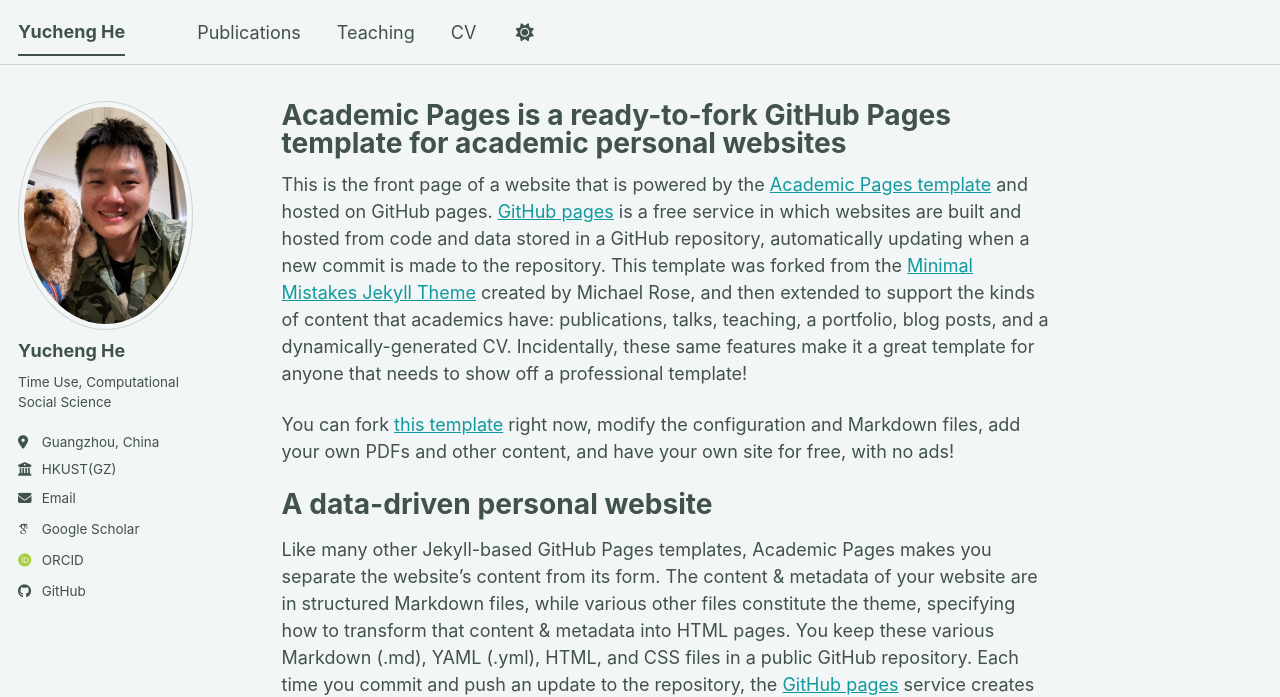
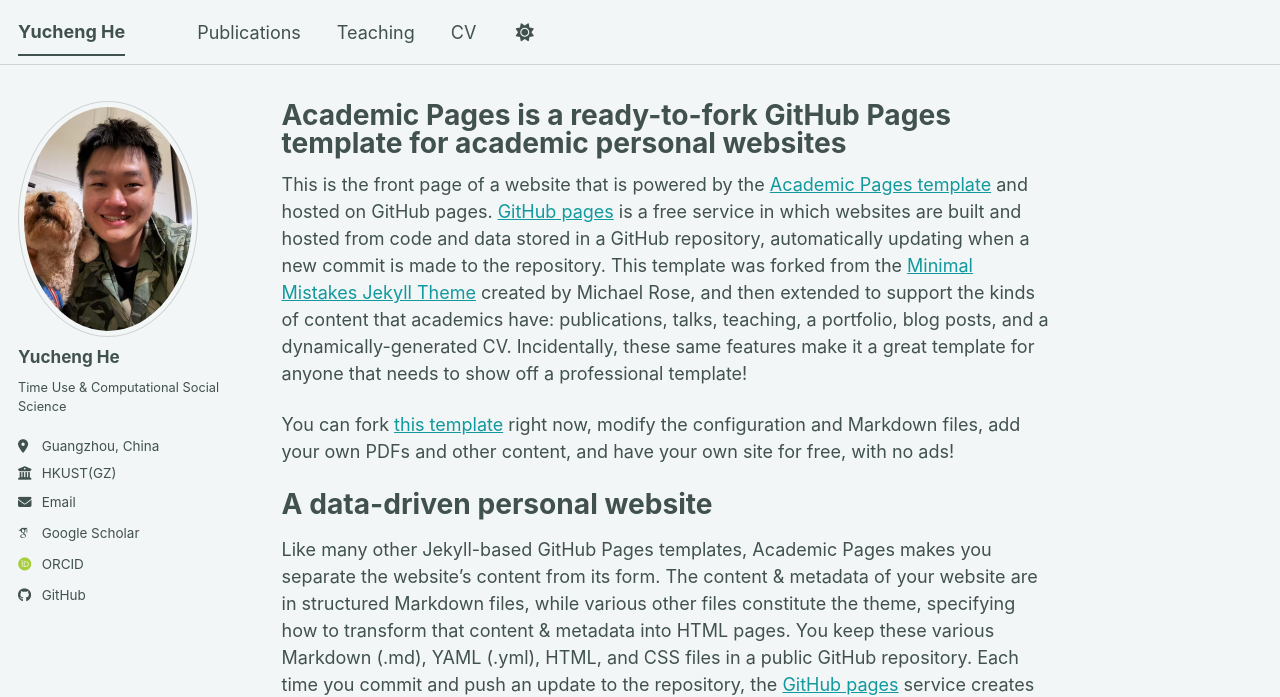
Before and after one commit to YuchengHE-CHN/YuchengHE-CHN.github.io, a Jekyll site: the page built from _pages/about.md, in a window 1280 px wide. Shown: the top 697 px of the page. Built offline with Jekyll 4.4.1, drawn with Linux system fonts in a browser that asks for light colours; some web fonts are replaced; a script bundle is joined from its source files by our own code; library files that are not in the unit come from our copies.

Commit message:
try to edit the author profile

```diff
--- a/_config.yml
+++ b/_config.yml
@@ -26,7 +26,7 @@ author:
   avatar           : "Theo&Me.jpg"
   name             : "Yucheng He"
   pronouns         : # example: "she/her"
-  bio              : "Time Use, Computational Social Science"
+  bio              : "Time Use & Computational Social Science"
   location         : "Guangzhou, China"
   employer         : "HKUST(GZ)"
   uri              : # URL
--- a/assets/css/main.scss
+++ b/assets/css/main.scss
@@ -41,3 +41,24 @@
     "vendor/font-awesome/solid",
     "vendor/font-awesome/brands"
 ;
+
+@media (min-width: 1024px) {
+  .sidebar {
+    width: 340px;              /* 默认大约 260px，可调 320/360/380 */
+  }
+
+  .page__inner-wrap {
+    grid-template-columns: 340px 1fr;  /* 左侧固定宽度 + 右侧自适应 */
+  }
+}
+
+/* Optional: make avatar larger */
+.author__avatar img {
+  max-width: 180px;   /* 默认偏小，学术主页建议 160–220 */
+}
+
+/* Optional: make sidebar text more readable */
+.author__content {
+  font-size: 0.95rem;
+  line-height: 1.6;
+}
```
